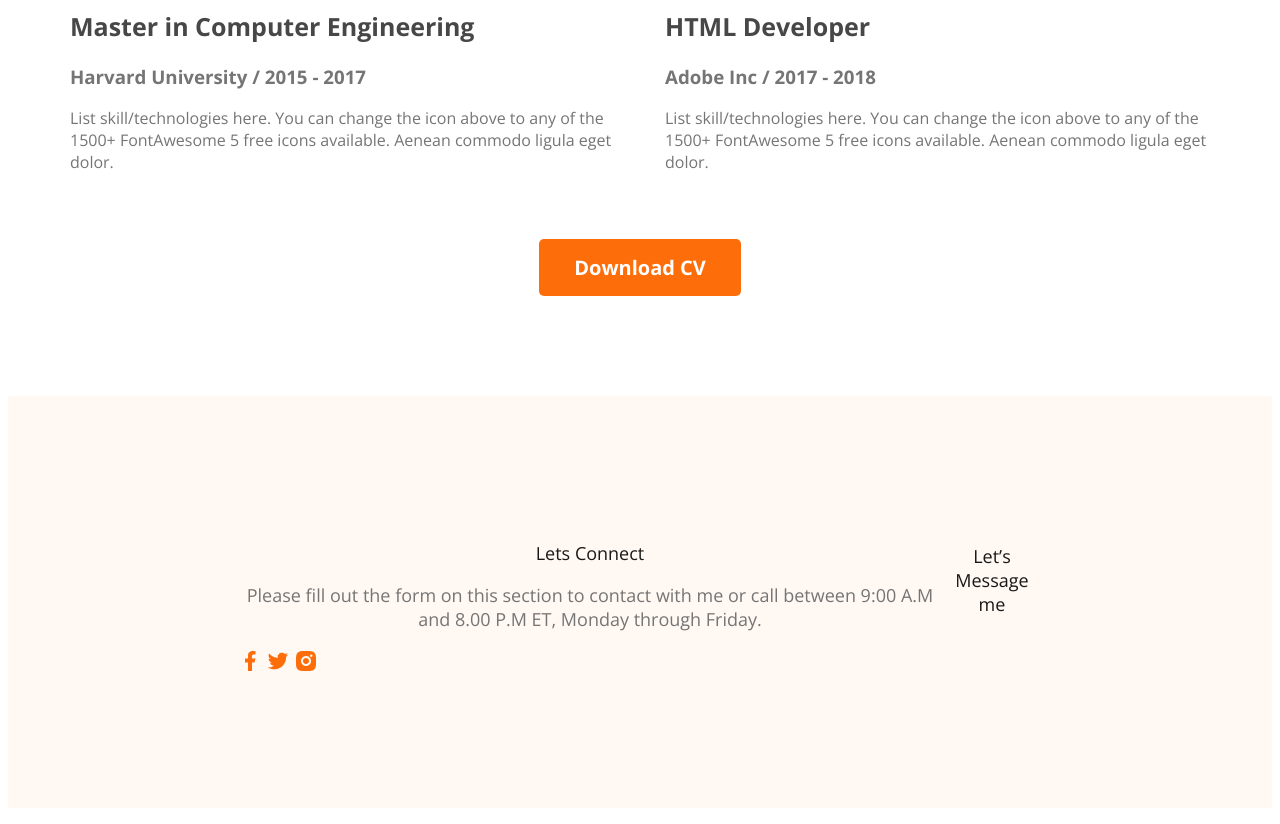
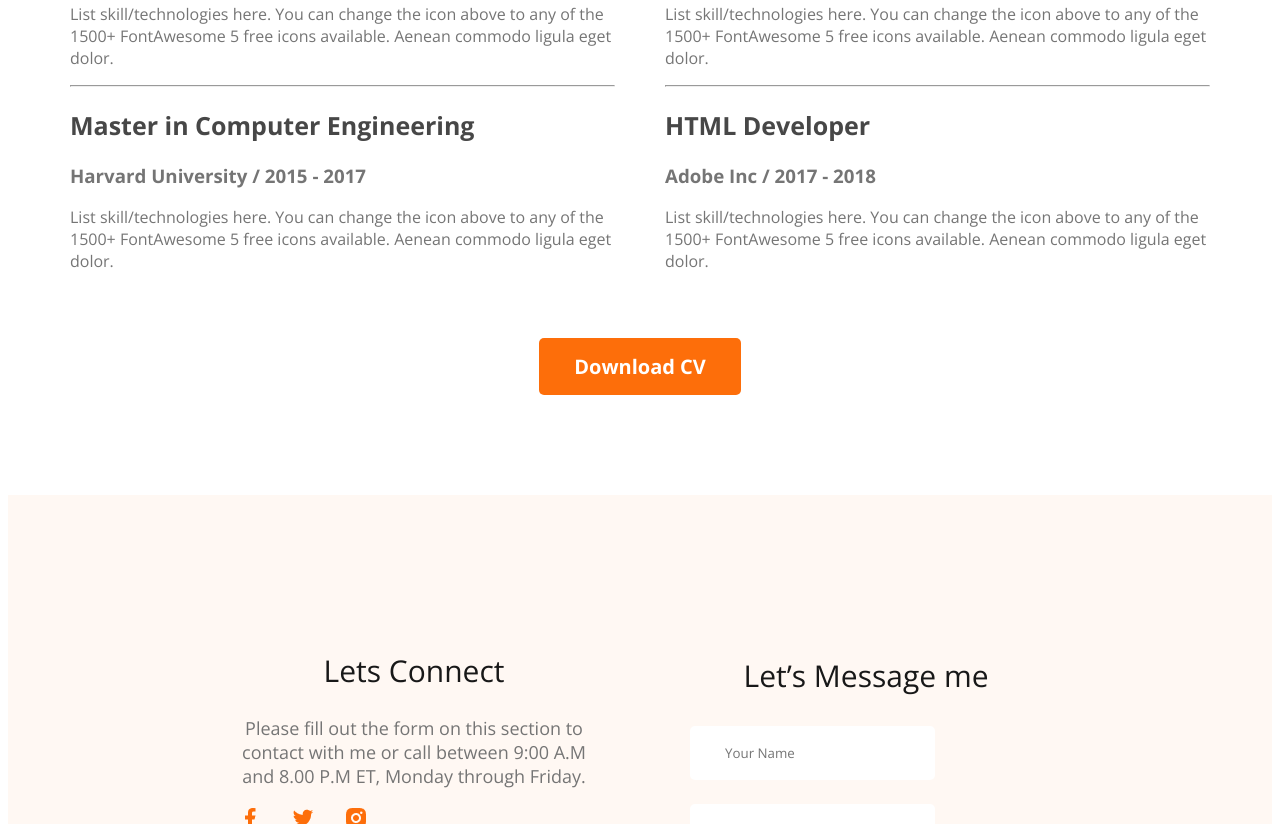
Before and after one commit to Shih6b/webdeveloper-pottfolio, a plain HTML site: page index.html in a window 1280 px wide. Shown: the part 2606-3430 px from the top of the page. Drawn offline with nearby package versions, Linux system fonts and the light colour scheme.

Commit message:
finish footer section with contact form

```diff
--- a/index.html
+++ b/index.html
@@ -129,21 +129,24 @@
             <div class="resume-item">
               <h2 class="resume-item-title">Sr. Font End Developer</h2>
               <h3 class="resume-item-institute">Apple Inc / 2020 - Current</h3>
-              <p class="resume-item-description">List skill/technologies here. You can change the icon above to any of the
+              <p class="resume-item-description">List skill/technologies here. You can change the icon above to any of
+                the
                 1500+ FontAwesome 5 free icons available. Aenean commodo ligula eget dolor.</p>
             </div>
             <hr>
             <div class="resume-item">
               <h2 class="resume-item-title">Jr. Font End Developer</h2>
               <h3 class="resume-item-institute">Dribbble Inc / 2018 - 2022</h3>
-              <p class="resume-item-description">List skill/technologies here. You can change the icon above to any of the
+              <p class="resume-item-description">List skill/technologies here. You can change the icon above to any of
+                the
                 1500+ FontAwesome 5 free icons available. Aenean commodo ligula eget dolor.</p>
             </div>
             <hr>
             <div class="resume-item">
               <h2 class="resume-item-title">HTML Developer</h2>
               <h3 class="resume-item-institute">Adobe Inc / 2017 - 2018</h3>
-              <p class="resume-item-description">List skill/technologies here. You can change the icon above to any of the
+              <p class="resume-item-description">List skill/technologies here. You can change the icon above to any of
+                the
                 1500+ FontAwesome 5 free icons available. Aenean commodo ligula eget dolor.</p>
             </div>
           </div>
@@ -155,13 +158,22 @@
   <footer>
     <div class="footer-colum">
       <h2 class="section-title">Lets Connect</h2>
-      <p class="section-description">Please fill out the form on this section to contact with me or call between 9:00 A.M and 8.00 P.M ET, Monday through Friday.</p>
-      <a href=""><img src="images/icons/facebook.png" alt=""></a>
-      <a href=""><img src="images/icons/twitter.png" alt=""></a>
-      <a href=""><img src="images/icons/insta.png" alt=""></a>
+      <p class="section-description">Please fill out the form on this section to contact with me or call between 9:00
+        A.M and 8.00 P.M ET, Monday through Friday.</p>
+      <div class="social-link">
+        <a href=""><img src="images/icons/facebook.png" alt=""></a>
+        <a href=""><img src="images/icons/twitter.png" alt=""></a>
+        <a href=""><img src="images/icons/insta.png" alt=""></a>
+      </div>
     </div>
     <div class="footer-colum">
       <h3 class="section-title">Let’s Message me</h3>
+      <form class="contact" action="">
+        <input type="text" placeholder="Your Name">
+        <input type="email" name="" placeholder="Your Email" id="">
+        <textarea name="" placeholder="Message" id="" cols="30" rows="10"></textarea>
+        <input class="btn-primary" type="submit" value="Submit">
+      </form>
     </div>
   </footer>
 </body>
--- a/style/portfolio.css
+++ b/style/portfolio.css
@@ -19,7 +19,7 @@
 
 .section-title {
     color: #181818;
-    font-size: 18px;
+    font-size: 30px;
     font-weight: 400;
     text-align: center;
 }
@@ -164,7 +164,8 @@ main section {
     gap: 50px;
 }
 
-.resume-item-institute, .resume-item-description{
+.resume-item-institute,
+.resume-item-description {
     color: rgb(117, 117, 117);
 }
 
@@ -174,14 +175,35 @@ main section {
     font-weight: 700;
     text-align: left;
 }
-.download-cv{
+
+.download-cv {
     text-align: center;
     margin-top: 50px;
 }
+
 /* footer section */
-footer{
+footer {
     display: flex;
+    gap: 100px;
     background: rgb(255, 248, 243);
     padding: 130px 230px;
     margin-top: 100px;
 }
+
+.footer-colum {
+    width: 50%;
+}
+.social-link a{
+    margin-right: 25px;
+}
+
+.contact input[type=text], .contact input[type=email],
+textarea {
+    display: block;
+    margin-bottom: 24px;
+    padding: 18px 35px;
+    color: rgb(255, 255, 255);
+    border: 0;
+    border-radius: 5px;
+    background-color: #FFF;
+}
```
